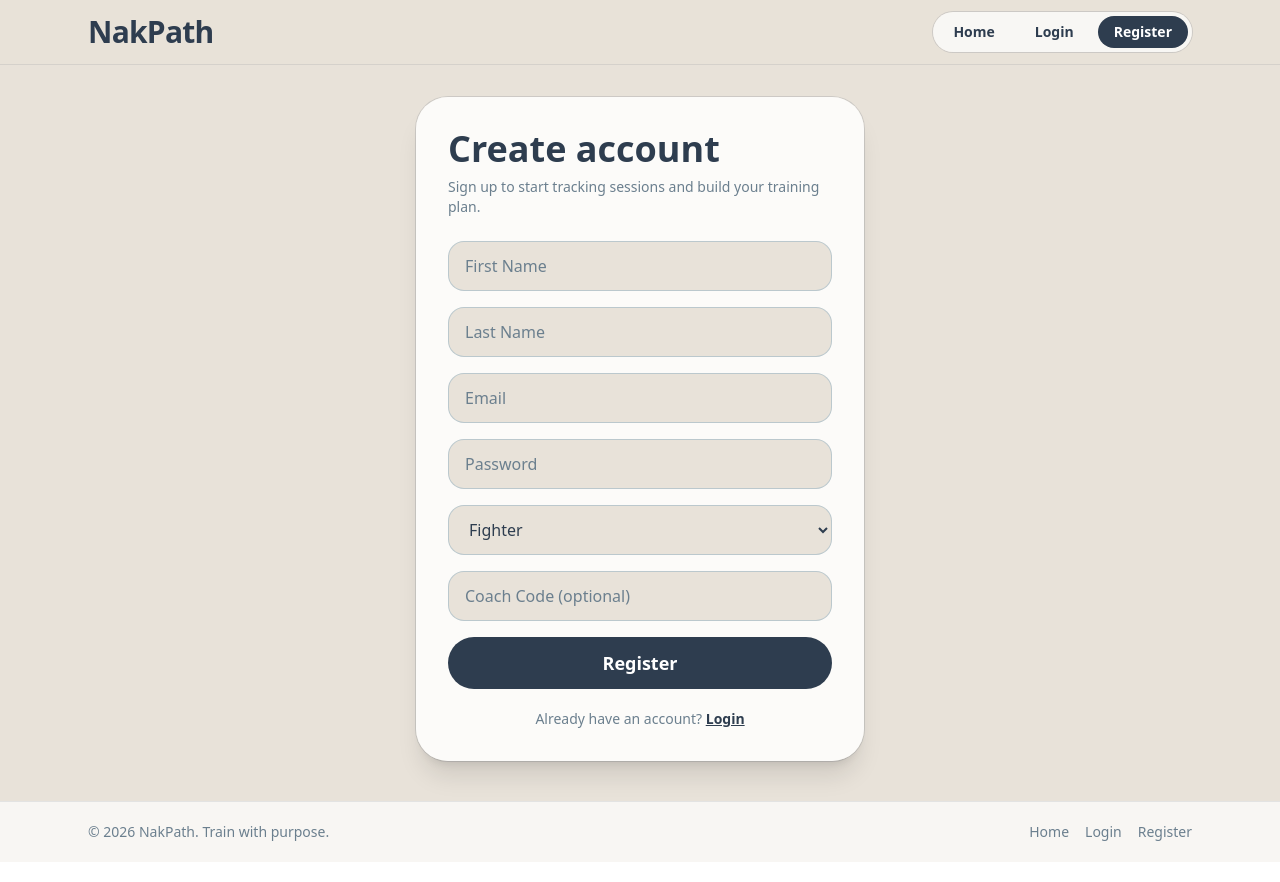
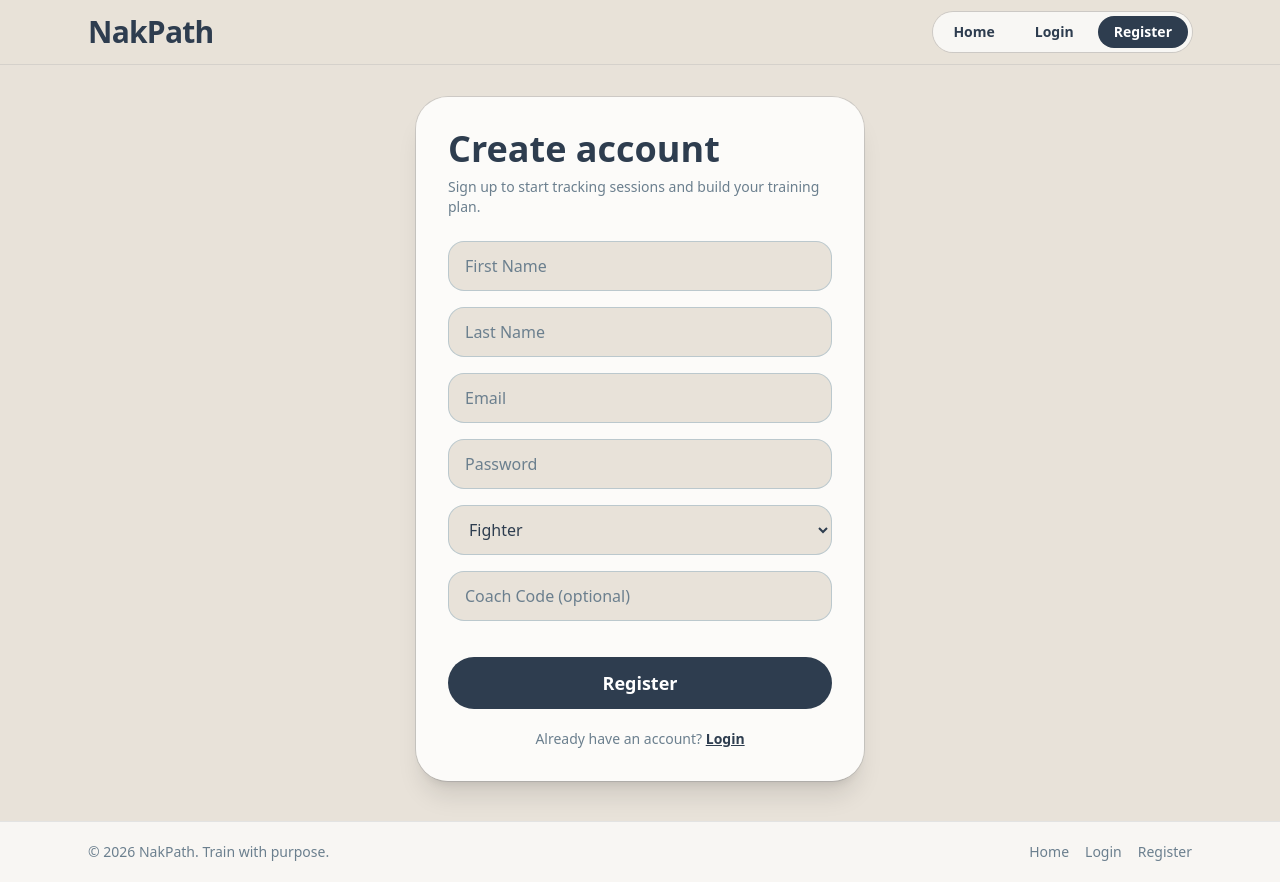
Before and after one commit to mcastroal/Capstone, a Next.js app: page /register in a window 1280 px wide. Built offline with nearby package versions, Linux system fonts and the light colour scheme.

Commit message:
feat: implement error handling

```diff
--- a/src/components/forms/LoginForm.js
+++ b/src/components/forms/LoginForm.js
@@ -24,10 +24,28 @@ export default function Login() {
   const [isSubmitting, setIsSubmitting] = useState(false);
   const [error, setError] = useState("");
 
+  function validate() {
+    const email = String(form.email ?? "").trim();
+    const password = String(form.password ?? "");
+
+    if (!email) return "Please enter your email.";
+    // Simple email format check to avoid browser default popups.
+    if (!/^\S+@\S+\.\S+$/.test(email)) return "Please enter a valid email address.";
+    if (!password) return "Please enter your password.";
+    return "";
+  }
+
   const handleSubmit = async (e) => {
     e.preventDefault();
     setError("");
     setIsSubmitting(true);
+
+    const validationError = validate();
+    if (validationError) {
+      setError(validationError);
+      setIsSubmitting(false);
+      return;
+    }
 
     try {
       const res = await fetch("/api/auth/login", {
@@ -41,10 +59,18 @@ export default function Login() {
         }),
       });
 
-      const data = await res.json();
+      const data = await res.json().catch(() => ({}));
 
       if (!res.ok) {
-        setError(data.message || "Invalid credentials.");
+        if (res.status === 401) {
+          setError("Email or password is incorrect.");
+          return;
+        }
+        if (res.status === 400) {
+          setError(data.message || "Please check your email and password.");
+          return;
+        }
+        setError(data.message || "Login failed. Please try again.");
         return;
       }
 
@@ -59,7 +85,7 @@ export default function Login() {
         data.user?.role === "coach" ? "/coach" : nextPath || "/dashboard";
       router.push(destination);
     } catch {
-      setError("Something went wrong. Please try again.");
+      setError("Network error. Please check your connection and try again.");
     } finally {
       setIsSubmitting(false);
     }
@@ -72,14 +98,13 @@ export default function Login() {
           <h2 className="text-3xl font-bold text-[var(--storm-blue)] sm:text-4xl">Welcome back</h2>
           <p className="mt-2 text-sm text-[var(--slate)]">Sign in to continue to your fighter dashboard.</p>
 
-          <form onSubmit={handleSubmit} className="mt-6 space-y-4">
+          <form noValidate onSubmit={handleSubmit} className="mt-6 space-y-4">
             <input
               type="email"
               placeholder="Email"
               value={form.email}
               onChange={(e) => setForm((prev) => ({ ...prev, email: e.target.value }))}
               className="w-full rounded-2xl border border-[var(--rain)]/50 bg-[var(--stone)] px-4 py-3 text-base text-[var(--storm-blue)] placeholder:text-[var(--slate)] focus:outline-none focus:ring-2 focus:ring-[var(--rain)]"
-              required
             />
             <input
               type="password"
@@ -87,7 +112,6 @@ export default function Login() {
               value={form.password}
               onChange={(e) => setForm((prev) => ({ ...prev, password: e.target.value }))}
               className="w-full rounded-2xl border border-[var(--rain)]/50 bg-[var(--stone)] px-4 py-3 text-base text-[var(--storm-blue)] placeholder:text-[var(--slate)] focus:outline-none focus:ring-2 focus:ring-[var(--rain)]"
-              required
             />
 
             {error && <p className="text-sm font-medium text-red-700">{error}</p>}
--- a/src/components/forms/RegForm.js
+++ b/src/components/forms/RegForm.js
@@ -15,7 +15,26 @@ export default function Register() {
   const [message, setMessage] = useState("");
   const [error, setError] = useState("");
 
+  function validateFields() {
+    const firstName = String(form.firstName ?? "").trim();
+    const lastName = String(form.lastName ?? "").trim();
+    const email = String(form.email ?? "").trim();
+    const password = String(form.password ?? "");
+
+    if (!firstName) return "Please enter your first name.";
+    if (!lastName) return "Please enter your last name.";
+    if (!email) return "Please enter your email.";
+    const emailOk = /^[^\s@]+@[^\s@]+\.[^\s@]+$/.test(email);
+    if (!emailOk) {
+      return 'Enter a valid email with "@" and a domain (for example, alex@example.com).';
+    }
+    if (!password) return "Please enter your password.";
+    if (password.length < 6) return "Password must be at least 6 characters.";
+    return "";
+  }
+
   const handleChange = (field, value) => {
+    setError("");
     if (field === "role" && value === "coach") {
       setForm((prev) => ({ ...prev, role: value, coachCode: "" }));
       return;
@@ -29,6 +48,13 @@ export default function Register() {
     setError("");
     setMessage("");
     setIsSubmitting(true);
+
+    const validationError = validateFields();
+    if (validationError) {
+      setError(validationError);
+      setIsSubmitting(false);
+      return;
+    }
 
     const payload = {
       first_name: form.firstName.trim(),
@@ -48,13 +74,27 @@ export default function Register() {
         body: JSON.stringify(payload),
       });
 
-      const data = await res.json();
+      const data = await res.json().catch(() => ({}));
 
       if (!res.ok) {
-        setError(data.message || "Could not create account.");
+        if (res.status === 400) {
+          const msg = String(data.message || "");
+          if (msg.toLowerCase().includes("missing")) {
+            setError("Please fill in all required fields.");
+            return;
+          }
+          if (msg.toLowerCase().includes("already")) {
+            setError("That email is already registered. Please log in instead.");
+            return;
+          }
+          setError(data.message || "Please check your details and try again.");
+          return;
+        }
+        setError(data.message || "Could not create account. Please try again.");
         return;
       }
 
+      setError("");
       setMessage(
         data.coachCode
           ? `Account created! Your coach code is: ${data.coachCode}`
@@ -69,7 +109,7 @@ export default function Register() {
         coachCode: "",
       });
     } catch {
-      setError("Something went wrong. Please try again.");
+      setError("Network error. Please check your connection and try again.");
     } finally {
       setIsSubmitting(false);
     }
@@ -84,14 +124,13 @@ export default function Register() {
             Sign up to start tracking sessions and build your training plan.
           </p>
 
-          <form onSubmit={handleSubmit} className="mt-6 space-y-4">
+          <form noValidate onSubmit={handleSubmit} className="mt-6 space-y-4">
             <input
               type="text"
               placeholder="First Name"
               value={form.firstName}
               onChange={(e) => handleChange("firstName", e.target.value)}
               className="w-full rounded-2xl border border-[var(--rain)]/50 bg-[var(--stone)] px-4 py-3 text-base text-[var(--storm-blue)] placeholder:text-[var(--slate)] focus:outline-none focus:ring-2 focus:ring-[var(--rain)]"
-              required
             />
             <input
               type="text"
@@ -99,15 +138,14 @@ export default function Register() {
               value={form.lastName}
               onChange={(e) => handleChange("lastName", e.target.value)}
               className="w-full rounded-2xl border border-[var(--rain)]/50 bg-[var(--stone)] px-4 py-3 text-base text-[var(--storm-blue)] placeholder:text-[var(--slate)] focus:outline-none focus:ring-2 focus:ring-[var(--rain)]"
-              required
             />
             <input
               type="email"
               placeholder="Email"
               value={form.email}
               onChange={(e) => handleChange("email", e.target.value)}
+              autoComplete="email"
               className="w-full rounded-2xl border border-[var(--rain)]/50 bg-[var(--stone)] px-4 py-3 text-base text-[var(--storm-blue)] placeholder:text-[var(--slate)] focus:outline-none focus:ring-2 focus:ring-[var(--rain)]"
-              required
             />
             <input
               type="password"
@@ -115,8 +153,6 @@ export default function Register() {
               value={form.password}
               onChange={(e) => handleChange("password", e.target.value)}
               className="w-full rounded-2xl border border-[var(--rain)]/50 bg-[var(--stone)] px-4 py-3 text-base text-[var(--storm-blue)] placeholder:text-[var(--slate)] focus:outline-none focus:ring-2 focus:ring-[var(--rain)]"
-              required
-              minLength={6}
             />
 
             <select
@@ -138,8 +174,18 @@ export default function Register() {
               />
             )}
 
-            {error && <p className="text-sm font-medium text-red-700">{error}</p>}
-            {message && <p className="text-sm font-medium text-green-700">{message}</p>}
+            <div className="space-y-2 pt-1">
+              {error ? (
+                <p className="text-sm font-medium text-red-700" role="alert">
+                  {error}
+                </p>
+              ) : null}
+              {message ? (
+                <p className="text-sm font-medium text-green-700" role="status">
+                  {message}
+                </p>
+              ) : null}
+            </div>
 
             <button
               type="submit"
```
